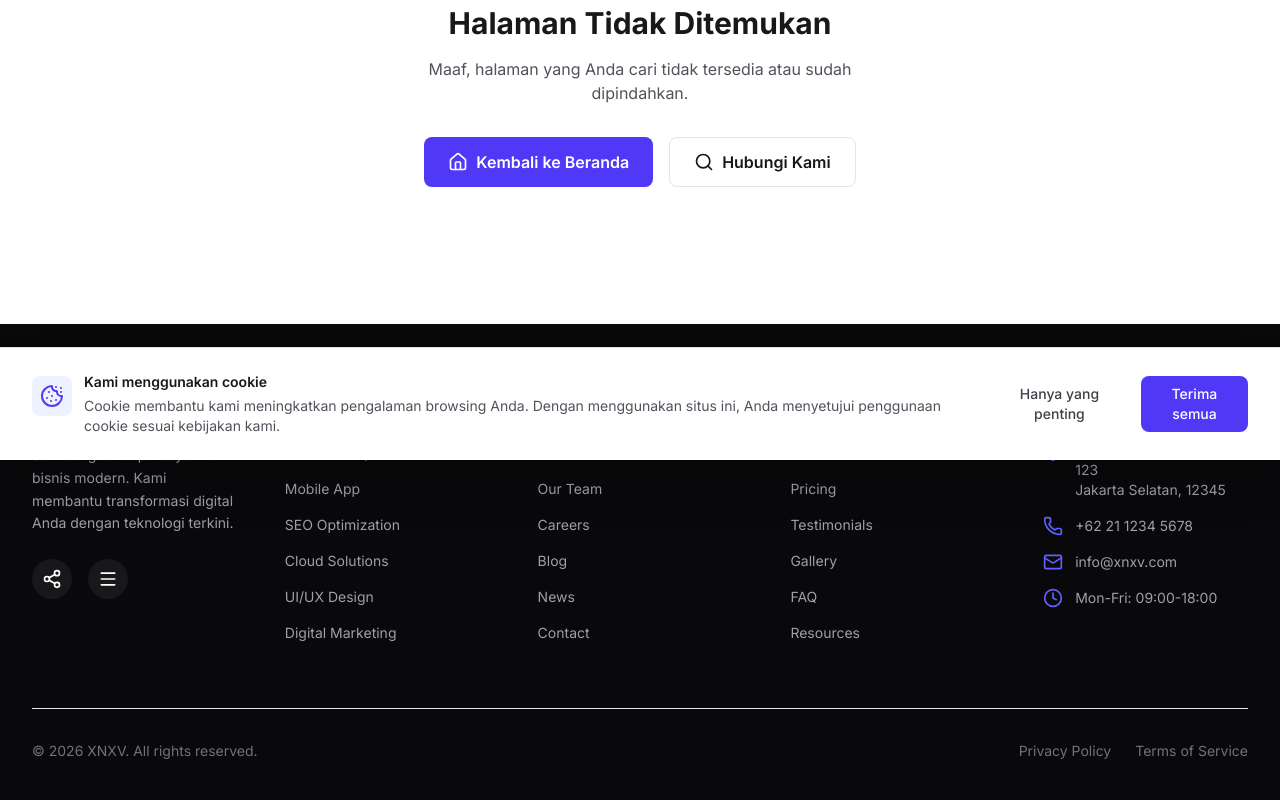
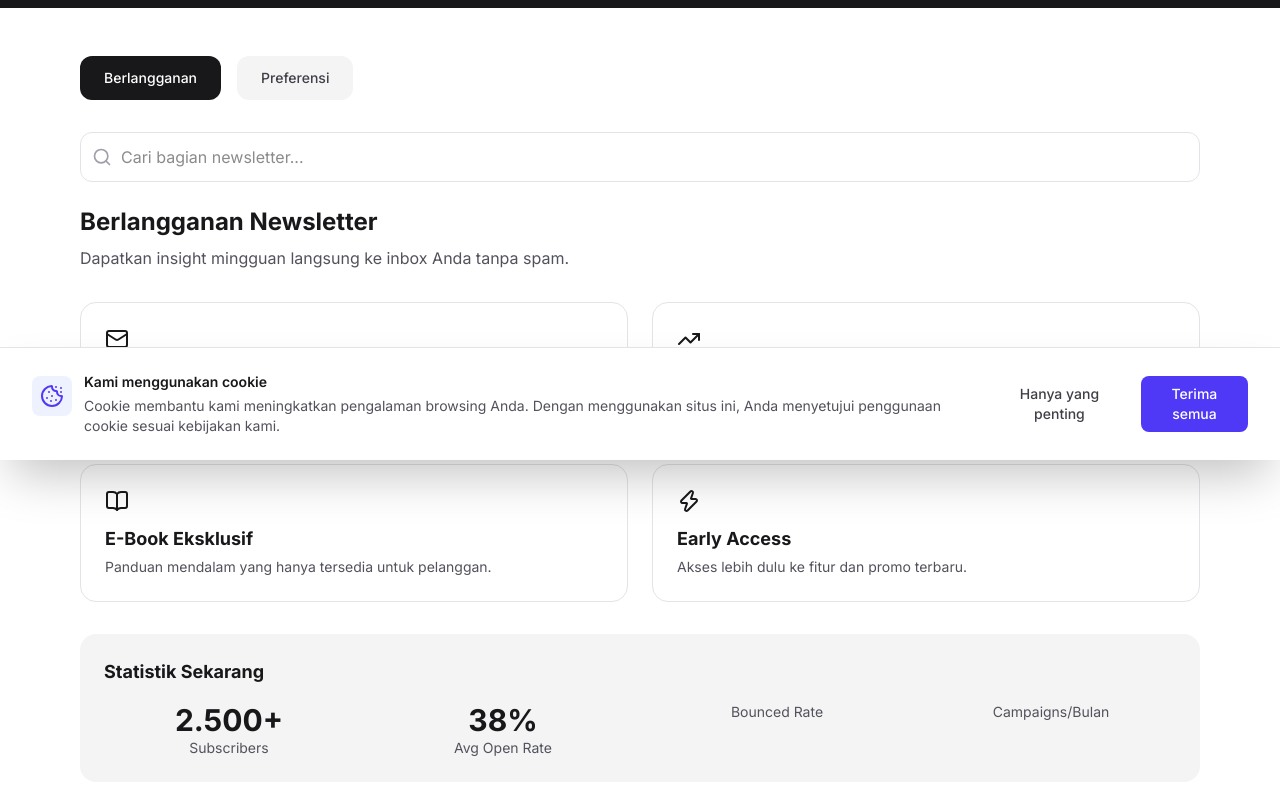
Before and after one commit to aryaapriawann-dev/XNXNV, a Next.js app: page /newsletter in a window 1280 px wide. Before the commit this address had no page. Shown: the part 340-1140 px from the top of the page. Built offline with nearby package versions, Linux system fonts and the light colour scheme.

Commit message:
feat(newsletter): add newsletter hub page with subscription management

```diff
--- /dev/null
+++ b/src/app/newsletter/page.tsx
@@ -0,0 +1,152 @@
+"use client";
+import { useMemo, useState } from "react";
+import Link from "next/link";
+import { Search, Mail, ChevronRight, Clock, Send, TrendingUp, BookOpen, Zap } from "lucide-react";
+
+const FEATURED_SECTIONS = [
+  {
+    id: "1",
+    title: "Berlangganan Newsletter",
+    description: "Dapatkan insight mingguan langsung ke inbox Anda tanpa spam.",
+    items: [
+      { name: "Edisi Mingguan", desc: "Rangkuman artikel dan tips terbaru setiap Jumat.", icon: Mail },
+      { name: "Alert Segment", desc: "Notifikasi konten khusus sesuai minat Anda.", icon: TrendingUp },
+      { name: "E-Book Eksklusif", desc: "Panduan mendalam yang hanya tersedia untuk pelanggan.", icon: BookOpen },
+      { name: "Early Access", desc: "Akses lebih dulu ke fitur dan promo terbaru.", icon: Zap },
+    ],
+    stats: { subscribers: "2.500+", avgOpenRate: "38%", bouncedRate: "2.1%" },
+  },
+  {
+    id: "2",
+    title: "Manajemen Preferensi",
+    description: "Atur topik yang ingin Anda terima dan frekuensi notifikasi.",
+    items: [
+      { name: "Topik Analitik", desc: "Data-driven insight dan tren pasar.", icon: TrendingUp },
+      { name: "Tips & Tutorial", desc: "Panduan praktis dan best practice.", icon: BookOpen },
+      { name: "Berita Produkt},", desc: "Rilis fitur dan update produk.", icon: Zap },
+      { name: "Event & Webinar", desc: "Jadwal acara dan undangan eksklusif.", icon: Mail },
+    ],
+    stats: { activeUsers: "1.800+", segments: "6", campaigns: "12/bulan" },
+  },
+];
+
+export default function NewsletterPage() {
+  const [q, setQ] = useState("");
+  const [selectedFeature, setSelectedFeature] = useState(0);
+
+  const filteredItems = useMemo(() => {
+    const f = FEATURED_SECTIONS[selectedFeature];
+    const query = q.toLowerCase();
+    if (!query) return f.items;
+    return f.items.filter((item) =>
+      item.name.toLowerCase().includes(query) ||
+      item.desc.toLowerCase().includes(query)
+    );
+  }, [q, selectedFeature]);
+
+  return (
+    <div className="flex flex-col min-h-screen">
+      <section className="py-20 bg-zinc-900 text-white text-center">
+        <div className="max-w-4xl mx-auto px-4">
+          <p className="text-sm uppercase tracking-widest text-zinc-400 mb-3">Newsletter</p>
+          <h1 className="text-4xl sm:text-5xl font-bold mb-4">Pusat Newsletter</h1>
+          <p className="text-lg text-zinc-300">Kelola berlangganan, preferensi, dan pantau performa kampanye Anda.</p>
+        </div>
+      </section>
+
+      <section className="py-12 bg-white dark:bg-slate-950">
+        <div className="max-w-6xl mx-auto px-4">
+          <div className="flex flex-col sm:flex-row gap-4 mb-8">
+            <button
+              onClick={() => setSelectedFeature(0)}
+              className={`px-6 py-3 rounded-xl text-sm font-medium transition-colors ${
+                selectedFeature === 0
+                  ? "bg-zinc-900 text-white dark:bg-white dark:text-zinc-900"
+                  : "bg-zinc-100 text-zinc-700 dark:bg-slate-800 dark:text-zinc-300"
+              }`}
+            >
+              Berlangganan
+            </button>
+            <button
+              onClick={() => setSelectedFeature(1)}
+              className={`px-6 py-3 rounded-xl text-sm font-medium transition-colors ${
+                selectedFeature === 1
+                  ? "bg-zinc-900 text-white dark:bg-white dark:text-zinc-900"
+                  : "bg-zinc-100 text-zinc-700 dark:bg-slate-800 dark:text-zinc-300"
+              }`}
+            >
+              Preferensi
+            </button>
+          </div>
+
+          <div className="relative mb-6">
+            <Search className="absolute left-3 top-1/2 -translate-y-1/2 h-5 w-5 text-zinc-400" />
+            <input
+              value={q}
+              onChange={(e) => setQ(e.target.value)}
+              placeholder="Cari bagian newsletter..."
+              className="w-full pl-10 pr-4 py-3 rounded-xl border border-zinc-200 dark:border-slate-700 bg-white dark:bg-slate-900 text-zinc-900 dark:text-white"
+            />
+          </div>
+
+          <div className="mb-8">
+            <h2 className="text-2xl font-bold text-zinc-900 dark:text-white mb-2">
+              {FEATURED_SECTIONS[selectedFeature].title}
+            </h2>
+            <p className="text-zinc-600 dark:text-zinc-400">
+              {FEATURED_SECTIONS[selectedFeature].description}
+            </p>
+          </div>
+
+          <div className="grid grid-cols-1 md:grid-cols-2 gap-6">
+            {filteredItems.map((item) => (
+              <div
+                key={item.name}
+                className="p-6 rounded-2xl border border-zinc-200 dark:border-slate-800 bg-white dark:bg-slate-900 hover:shadow-md transition-shadow"
+              >
+                <item.icon className="h-6 w-6 text-zinc-900 dark:text-white mb-3" />
+                <h3 className="text-lg font-bold text-zinc-900 dark:text-white mb-1">{item.name}</h3>
+                <p className="text-sm text-zinc-600 dark:text-zinc-400">{item.desc}</p>
+              </div>
+            ))}
+          </div>
+
+          {filteredItems.length === 0 && (
+            <p className="text-center text-zinc-500 py-12">Tidak ada item yang ditemukan.</p>
+          )}
+
+          <div className="mt-8 p-6 rounded-2xl bg-zinc-100 dark:bg-slate-800">
+            <h3 className="text-lg font-bold text-zinc-900 dark:text-white mb-4">Statistik Sekarang</h3>
+            <div className="grid grid-cols-2 md:grid-cols-4 gap-6 text-center">
+              <div>
+                <p className="text-3xl font-bold text-zinc-900 dark:text-white">{FEATURED_SECTIONS[selectedFeature].stats.subscribers}</p>
+                <p className="text-sm text-zinc-600 dark:text-zinc-400">Subscribers</p>
+              </div>
+              <div>
+                <p className="text-3xl font-bold text-zinc-900 dark:text-white">{FEATURED_SECTIONS[selectedFeature].stats.avgOpenRate}</p>
+                <p className="text-sm text-zinc-600 dark:text-zinc-400">Avg Open Rate</p>
+              </div>
+              <div>
+                <p className="text-3xl font-bold text-zinc-900 dark:text-white">{FEATURED_SECTIONS[selectedFeature].stats.bounceRate}</p>
+                <p className="text-sm text-zinc-600 dark:text-zinc-400">Bounced Rate</p>
+              </div>
+              <div>
+                <p className="text-3xl font-bold text-zinc-900 dark:text-white">{FEATURED_SECTIONS[selectedFeature].stats.campaigns}</p>
+                <p className="text-sm text-zinc-600 dark:text-zinc-400">Campaigns/Bulan</p>
+              </div>
+            </div>
+          </div>
+
+          <div className="flex justify-center mt-12">
+            <Link
+              href="/newsletter/archive"
+              className="inline-flex items-center gap-2 px-6 py-3 bg-zinc-900 text-white rounded-full font-semibold hover:bg-zinc-700 transition-colors"
+            >
+              Lihat Arsip <ChevronRight className="h-5 w-5" />
+            </Link>
+          </div>
+        </div>
+      </section>
+    </div>
+  );
+}
```
